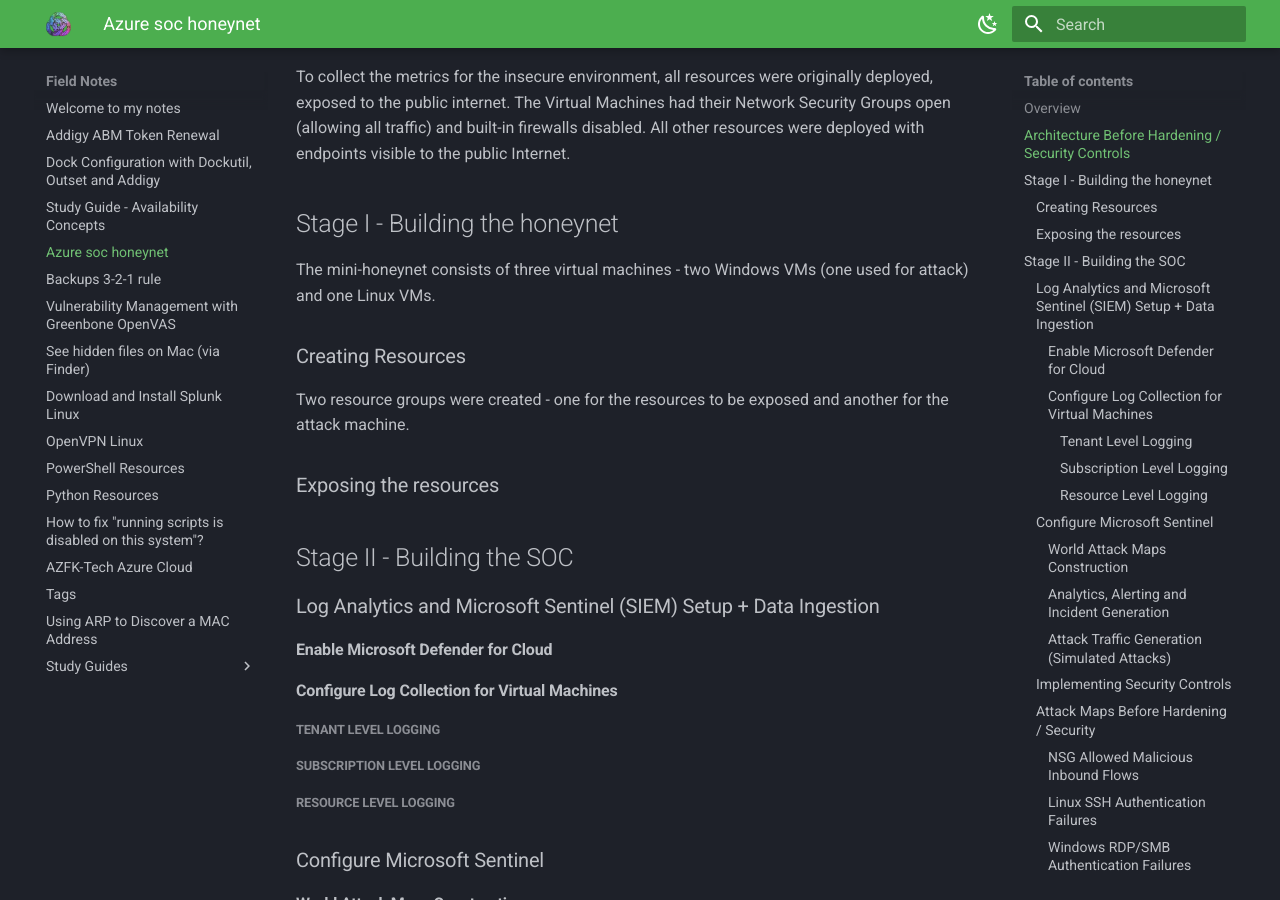
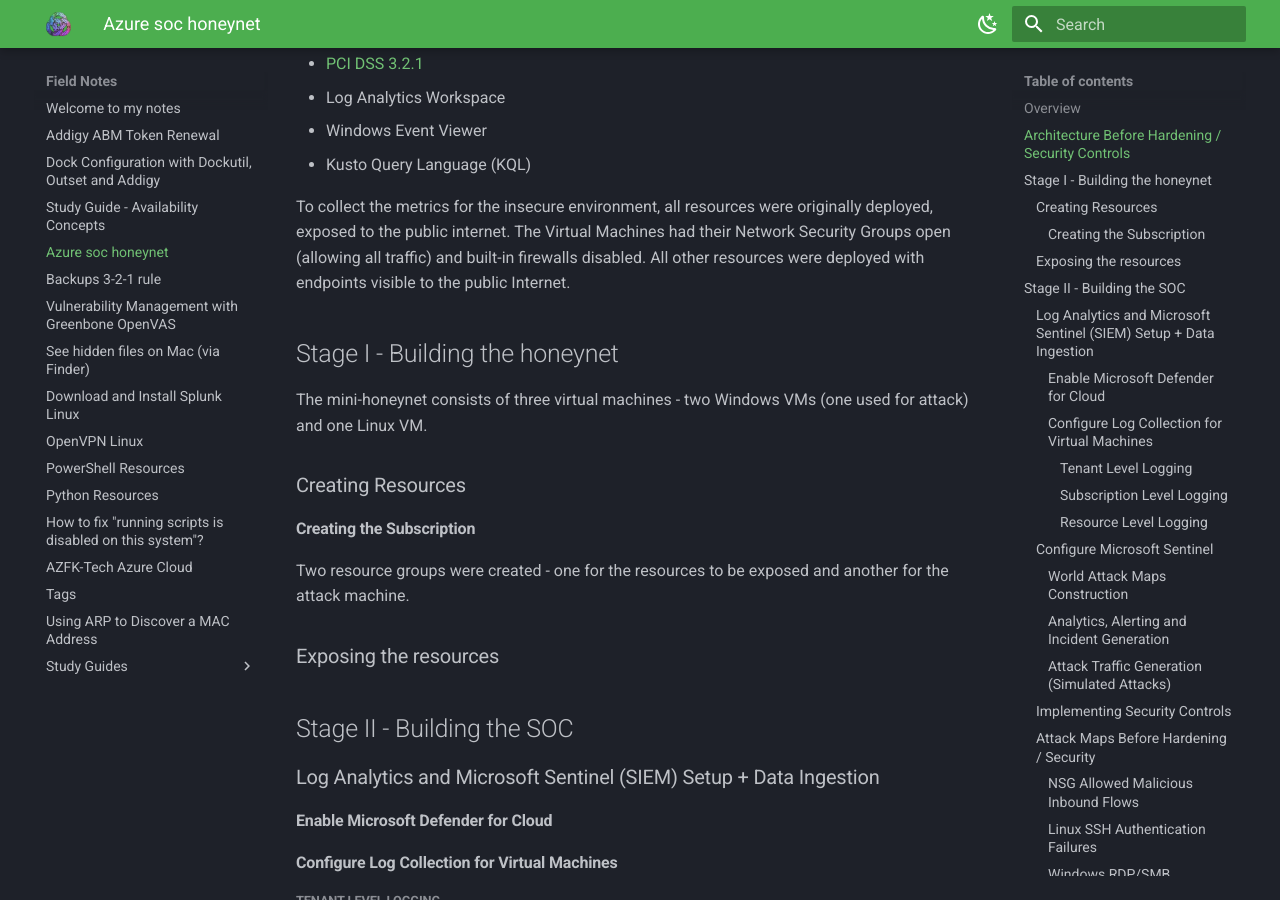
Before and after one commit to damitasalmon/field-notes, an MkDocs documentation site: the page built from docs/azure-soc-honeynet.md, in a window 1280 px wide and 900 px high, scrolled down 2294 px. Built offline with MkDocs 1.6.1 and Material for MkDocs 9.7.7, drawn with Linux system fonts in a browser that asks for light colours; some of the changed text lies outside the part shown.

Commit message:
Add Subscription Section

```diff
--- a/docs/azure-soc-honeynet.md
+++ b/docs/azure-soc-honeynet.md
@@ -24,6 +24,9 @@
 
 # Building a SOC + Honeynet in Azure (w/Live Traffic)
 ![Architecture Diagram](./assets/images/soc-honeynet/topology-diagram-2.png)
+
+!!! note
+  This is a complete walkthough of the process but is a different iteration than the github repo, therefore the stats and maps will vary.
 
 ## Overview
 
@@ -63,9 +66,13 @@
 To collect the metrics for the insecure environment, all resources were originally deployed, exposed to the  public internet. The Virtual Machines had their Network Security Groups open (allowing all traffic) and built-in firewalls disabled. All other resources were deployed with endpoints visible to the public Internet.
 
 ## Stage I - Building the honeynet
-The mini-honeynet consists of three virtual machines - two Windows VMs (one used for attack) and one Linux VMs.
+The mini-honeynet consists of three virtual machines - two Windows VMs (one used for attack) and one Linux VM.
 
 ### Creating Resources
+
+#### Creating the Subscription
+
+
 
 Two resource groups were created - one for the resources to be exposed and another for the attack machine.
 
```
